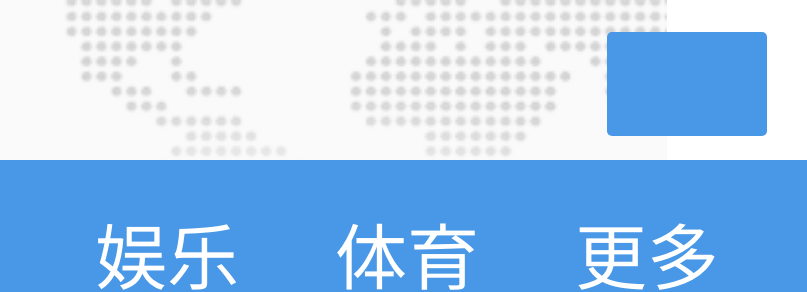
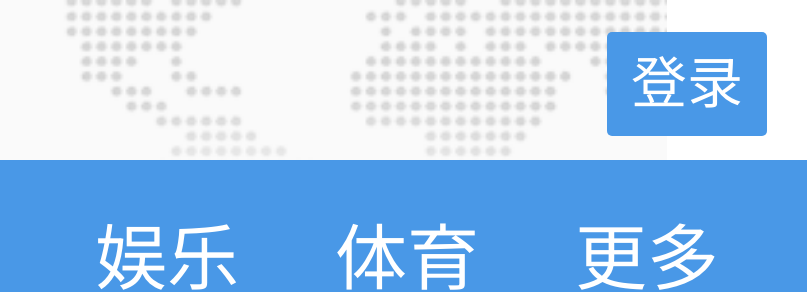
Before and after one commit to LiuDwPt/HTD, a plain HTML site: page TX/index.html in a window 1280 px wide. Shown: the top 292 px of the page, 473-1280 px from the left. Drawn offline with Linux system fonts and the light colour scheme.

Commit message:
wang
wang

```diff
--- a/TX/index.html
+++ b/TX/index.html
@@ -338,7 +338,7 @@
 			<div class="logo">
 				<img src="img/logo.png">
 				<p></p>
-				<span></span>
+				<span>登录</span>
 			</div>
 			<div class="nav">
 				<ul>
```
